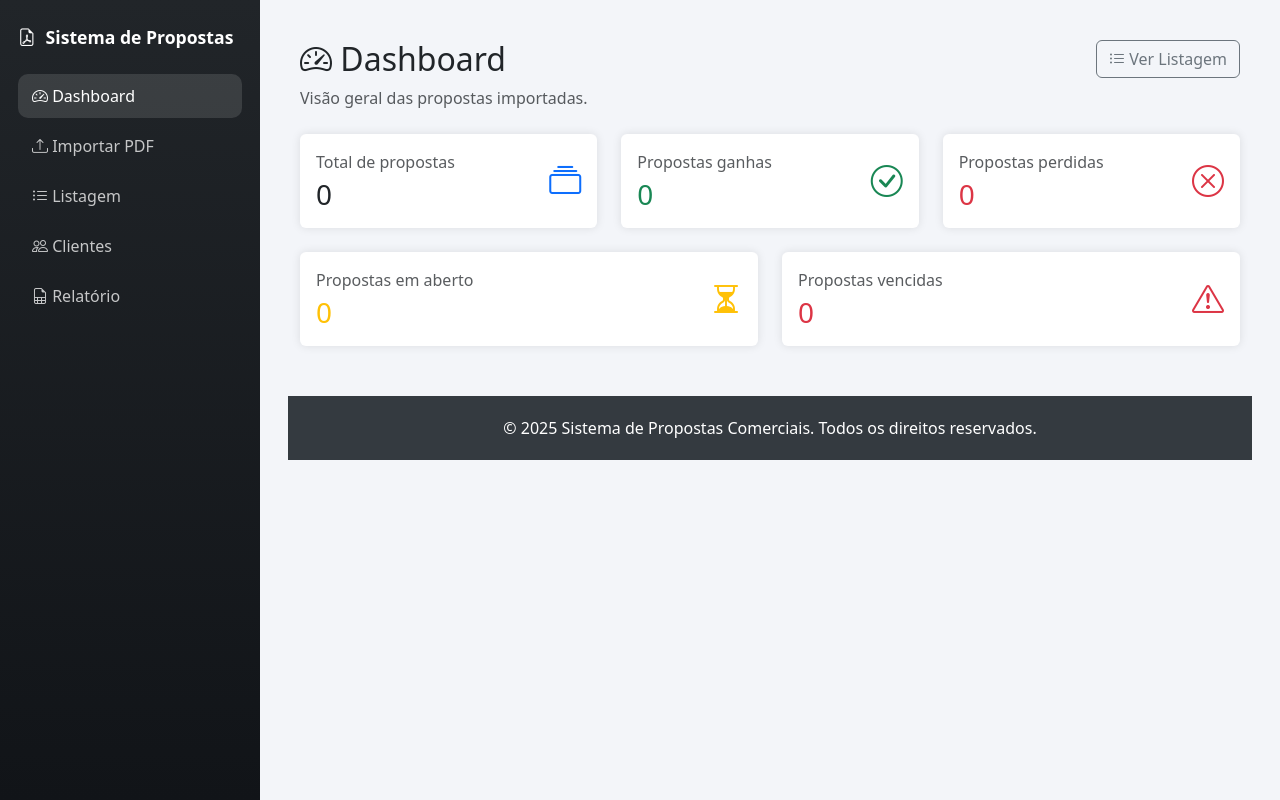
After one commit to mpereira356/propostas-system, a Flask app: page /dashboard in a window 1280 px wide. The commit adds this page. Run offline with Flask 3, Linux system fonts and the light colour scheme.

Commit message:
Resolve conflito de merge no app.py

```diff
--- a/app.py
+++ b/app.py
@@ -160,7 +160,30 @@ def allowed_file(filename):
 @app.route('/')
 def index():
     """Página principal - redireciona para upload"""
-    return redirect(url_for('upload'))
+    return redirect(url_for('dashboard'))
+
+
+@app.route('/dashboard')
+def dashboard():
+    """Dashboard com indicadores de propostas"""
+    hoje = date.today()
+    total_propostas = Proposta.query.count()
+    total_ganhas = Proposta.query.filter_by(observacoes='Proposta ganha').count()
+    total_perdidas = Proposta.query.filter_by(observacoes='Proposta perdida').count()
+    total_abertas = Proposta.query.filter_by(observacoes='Proposta em aberto').count()
+    total_vencidas = Proposta.query.filter(
+        Proposta.data_vencimento.isnot(None),
+        Proposta.data_vencimento < hoje
+    ).count()
+
+    return render_template(
+        'dashboard.html',
+        total_propostas=total_propostas,
+        total_ganhas=total_ganhas,
+        total_perdidas=total_perdidas,
+        total_abertas=total_abertas,
+        total_vencidas=total_vencidas
+    )
 
 
 @app.route('/upload', methods=['GET', 'POST'])
--- a/templates/base.html
+++ b/templates/base.html
@@ -102,6 +102,9 @@
                 Sistema de Propostas
             </a>
             <nav class="nav flex-column">
+                <a class="nav-link {% if request.endpoint == 'dashboard' %}active{% endif %}" href="{{ url_for('dashboard') }}">
+                    <i class="bi bi-speedometer2"></i> Dashboard
+                </a>
                 <a class="nav-link {% if request.endpoint == 'upload' %}active{% endif %}" href="{{ url_for('upload') }}">
                     <i class="bi bi-upload"></i> Importar PDF
                 </a>
--- /dev/null
+++ b/templates/dashboard.html
@@ -0,0 +1,97 @@
+{% extends "base.html" %}
+
+{% block title %}Dashboard - Sistema de Propostas{% endblock %}
+
+{% block content %}
+<div class="row g-4">
+    <div class="col-12">
+        <div class="d-flex justify-content-between align-items-center mb-2">
+            <h2 class="mb-0">
+                <i class="bi bi-speedometer2"></i>
+                Dashboard
+            </h2>
+            <a href="{{ url_for('listagem') }}" class="btn btn-outline-secondary">
+                <i class="bi bi-list-ul"></i> Ver Listagem
+            </a>
+        </div>
+        <p class="text-muted mb-0">Visão geral das propostas importadas.</p>
+    </div>
+
+    <div class="col-md-4">
+        <div class="card border-0 h-100">
+            <div class="card-body">
+                <div class="d-flex justify-content-between align-items-center">
+                    <div>
+                        <p class="text-muted mb-1">Total de propostas</p>
+                        <h3 class="mb-0">{{ total_propostas }}</h3>
+                    </div>
+                    <div class="fs-2 text-primary">
+                        <i class="bi bi-collection"></i>
+                    </div>
+                </div>
+            </div>
+        </div>
+    </div>
+    <div class="col-md-4">
+        <div class="card border-0 h-100">
+            <div class="card-body">
+                <div class="d-flex justify-content-between align-items-center">
+                    <div>
+                        <p class="text-muted mb-1">Propostas ganhas</p>
+                        <h3 class="mb-0 text-success">{{ total_ganhas }}</h3>
+                    </div>
+                    <div class="fs-2 text-success">
+                        <i class="bi bi-check-circle"></i>
+                    </div>
+                </div>
+            </div>
+        </div>
+    </div>
+    <div class="col-md-4">
+        <div class="card border-0 h-100">
+            <div class="card-body">
+                <div class="d-flex justify-content-between align-items-center">
+                    <div>
+                        <p class="text-muted mb-1">Propostas perdidas</p>
+                        <h3 class="mb-0 text-danger">{{ total_perdidas }}</h3>
+                    </div>
+                    <div class="fs-2 text-danger">
+                        <i class="bi bi-x-circle"></i>
+                    </div>
+                </div>
+            </div>
+        </div>
+    </div>
+
+    <div class="col-md-6">
+        <div class="card border-0 h-100">
+            <div class="card-body">
+                <div class="d-flex justify-content-between align-items-center">
+                    <div>
+                        <p class="text-muted mb-1">Propostas em aberto</p>
+                        <h3 class="mb-0 text-warning">{{ total_abertas }}</h3>
+                    </div>
+                    <div class="fs-2 text-warning">
+                        <i class="bi bi-hourglass-split"></i>
+                    </div>
+                </div>
+            </div>
+        </div>
+    </div>
+    <div class="col-md-6">
+        <div class="card border-0 h-100">
+            <div class="card-body">
+                <div class="d-flex justify-content-between align-items-center">
+                    <div>
+                        <p class="text-muted mb-1">Propostas vencidas</p>
+                        <h3 class="mb-0 text-danger">{{ total_vencidas }}</h3>
+                    </div>
+                    <div class="fs-2 text-danger">
+                        <i class="bi bi-exclamation-triangle"></i>
+                    </div>
+                </div>
+            </div>
+        </div>
+    </div>
+</div>
+{% endblock %}
```
